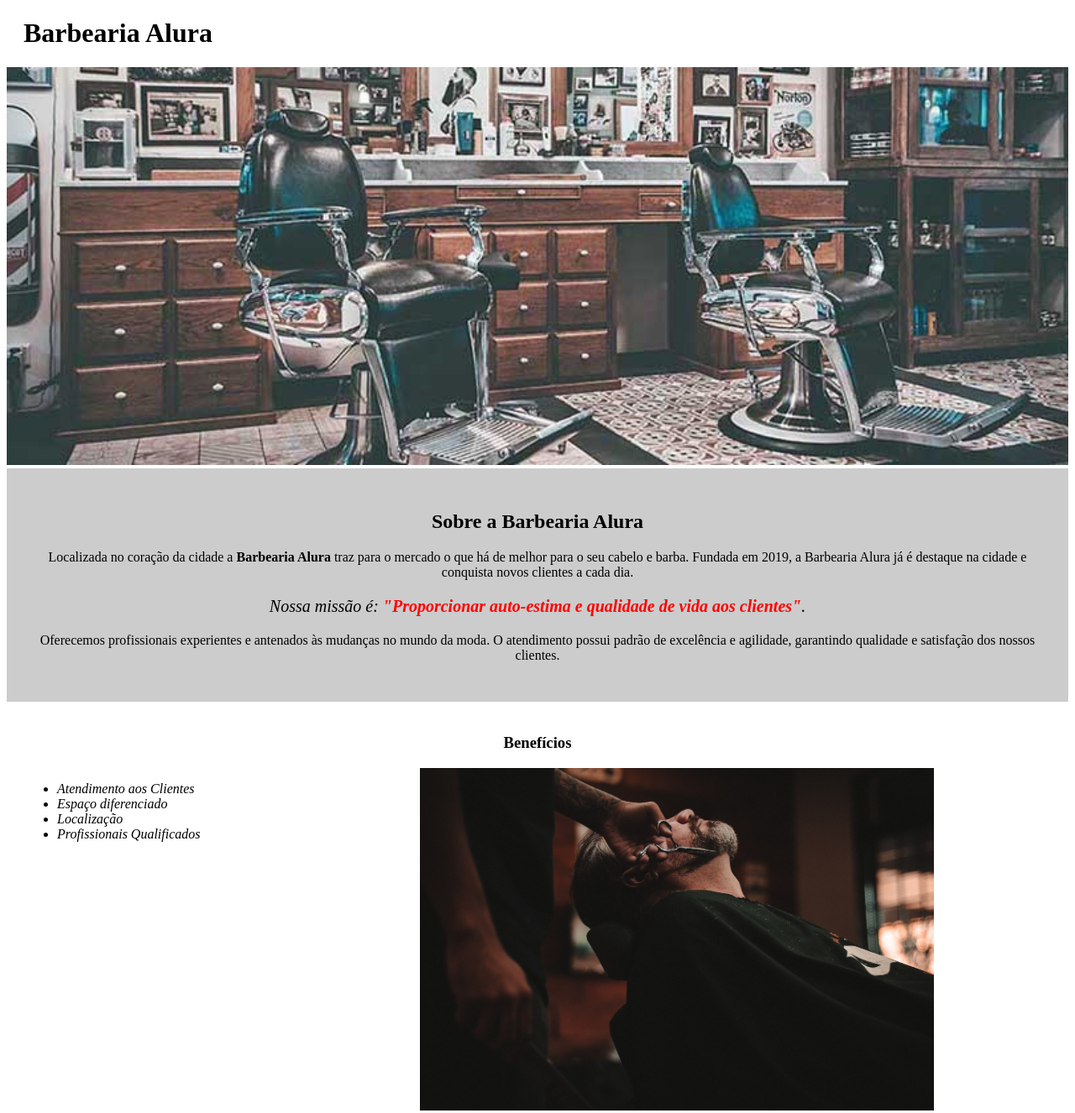
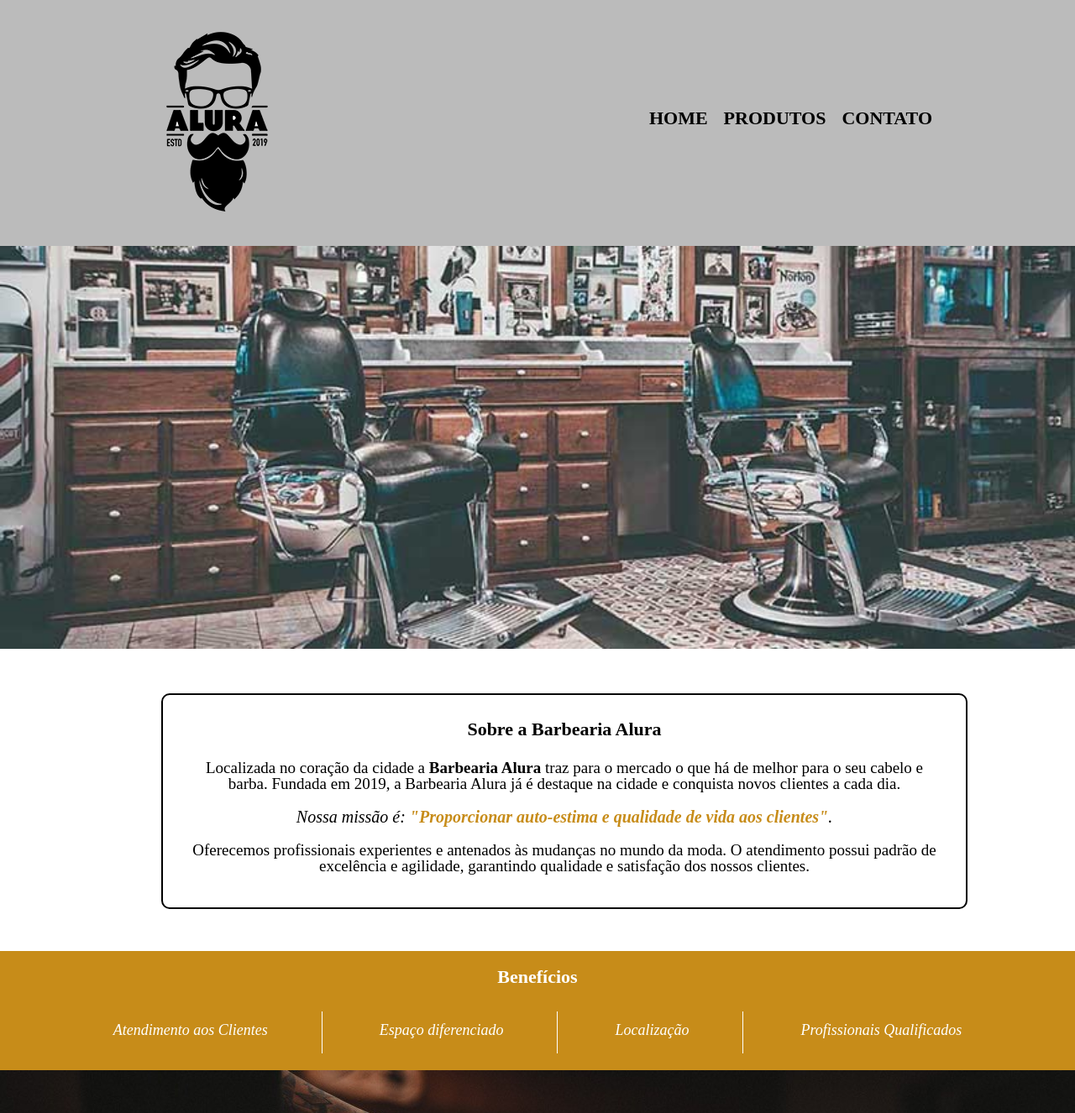
Before and after one commit to leticiamossi/primeiro-site, a plain HTML site: page index.html in a window 1280 px wide. Shown: the top 1326 px of the page at 84% size. Drawn offline with Linux system fonts and the light colour scheme.

Commit message:
Atualizando página principal

```diff
--- a/index.html
+++ b/index.html
@@ -1,22 +1,35 @@
 <!DOCTYPE html>
 <html lang="pt-br">
+
 	<head>
 		<meta charset="utf-8">
 		<title>Barbearia Alura</title>
+		<link rel="stylesheet" href="reset.css">
 		<link rel="stylesheet" href="style.css">
 	</head>
 
 	<body>
 		<header>
-			<h1 class="titulo-principal">Barbearia Alura</h1>
+			<div class="caixa">
+			<h1><img src="imagens/logo.png"></h1>
+				<nav>
+					<ul>
+						<li><a href="index.html">Home</a></li>
+						<li><a href="produtos.html">Produtos</a></li>
+						<li><a href="contato.html">Contato</a></li>
+					</ul>
+				</nav>
+			</div>
 		</header>
+
 		<img id="banner" src="imagens/banner.jpg">
+
 		<div class="principal">
 			<h2 class="titulo-centralizado">Sobre a Barbearia Alura</h2>
 
-			<p>Localizada no coração da cidade a <strong>Barbearia Alura</strong> traz para o mercado o que há de melhor para o seu cabelo e barba. Fundada em 2019, a Barbearia Alura já é destaque na cidade e conquista novos clientes a cada dia.</p>
+			<p>Localizada no coração da cidade a <b>Barbearia Alura</b> traz para o mercado o que há de melhor para o seu cabelo e barba. Fundada em 2019, a Barbearia Alura já é destaque na cidade e conquista novos clientes a cada dia.</p>
 
-			<p id="missao"><em>Nossa missão é: <strong>"Proporcionar auto-estima e qualidade de vida aos clientes"</strong>.</em></p>
+			<p id="missao"><em>Nossa missão é: <b>"Proporcionar auto-estima e qualidade de vida aos clientes"</b>.</em></p>
 
 			<p>Oferecemos profissionais experientes e antenados às mudanças no mundo da moda. O atendimento possui padrão de excelência e agilidade, garantindo qualidade e satisfação dos nossos clientes.</p>
 		</div>
@@ -24,14 +37,19 @@
 		<div class="beneficios">
 			<h3 class="titulo-centralizado">Benefícios</h3>
 
-			<ul>
+			<ul class="lista-beneficios">
 				<li class="itens">Atendimento aos Clientes</li>
 				<li class="itens">Espaço diferenciado</li>
 				<li class="itens">Localização</li>
 				<li class="itens">Profissionais Qualificados</li>
 			</ul>
 
-			<img src="imagens/beneficios.jpg" class="imagembeneficios">
 		</div>
+		<img src="imagens/beneficios.jpg" class="imagembeneficios">
+
+		<footer>
+			<img src="imagens/logo-branco.png">
+			<p class="copyright">&copy; Copyright Barbearia Alura - 2019</p>
+		</footer>
 	</body>
 </html>
--- a/style.css
+++ b/style.css
@@ -1,52 +1,147 @@
-body {
+header {
+	background: #BBBBBB;
+	padding: 20px 0;
+}
+
+.caixa {
+	position: relative;
+	width: 940px;
+	margin: 0 auto;
+}
+
+h1{
+	display: block;
+}
+
+nav {
+	position: absolute;
+	right: 0;
+	top: 110px;
+}
+
+nav li {
+	display: inline;
+	padding-left: 15px
+}
+
+nav a {
+	text-transform: uppercase;
+	color: #000000;
+	text-decoration: none;
+	font-size: 22px;
+	font-weight: bold;
+}
+
+nav a:hover {
+	color: #C78C19;
+	text-decoration: underline;
+}
+
+#banner {
+	width: 100%;;
+}
+
+.principal{
+	width: 70%;
+	border: 2px solid #000000;
+	border-radius: 10px;
+	background: #FFFFFF;
+	padding: 30px;
+	margin: 50px 15%;
 
 }
 
-.titulo-principal {
-	padding-left: 20px;
+.principal:hover {
+	border-color: #C78C19;
 }
 
-#banner{
-	width: 100%;
-}
-
-.principal{
-	background: #CCCCCC;
-	padding: 30px;
+.principal:hover h2 {
+	font-size: 29px;
 }
 
 .titulo-centralizado {
 	text-align: center;
+	font-size: 22px;
+	font-weight: bold;
+	padding-bottom: 15px;
 }
 
 p {
+	font-size: 19px;
 	text-align: center;
+	padding: 10px 0;
+}
+
+b {
+	font-weight: bold;
 }
 
 #missao {
 	font-size: 20px;
 }
 
-em strong {
-	color: red;
+em {
+	font-style: italic;
+}
+
+em b {
+	color: #C78C19;
+}
+
+div h3 {
+	color: #FFFFFF;
+	margin-bottom: 15px;
+}
+
+.beneficios {
+	background: #C78C19;
+	margin-top: 50px;
+	padding: 20px 0;
+}
+
+.lista-beneficios {
+	width: 100%;
+	display: inline-block;
+	vertical-align: top;
+	text-align: center;
+}
+
+.lista-beneficios li:last-child {
+  border: 0px;
 }
 
 .itens {
+	font-size: 18px;
+	color: #FFFFFF;
 	font-style: italic;
+	display: inline-block;
+	height: 50px;
+	box-sizing: border-box;
+	padding-right: 5%;
+	padding-left: 5%;
+	border-right: 1px solid #FFFFFF;
+	padding-top: 1%;
 }
 
-.beneficios {
-	background: #FFFFFF;
-	padding: 20px;
-}
-
-ul {
-	display: inline-block;
-	vertical-align: top;
-	width: 20%;
-	margin-right: 15%;
+ul li:hover {
+	color: #000000;
+	font-size: 20px;
 }
 
 .imagembeneficios {
-	width: 50%;
+	padding: 0;
+	width: 100%;
 }
+
+
+footer {
+	text-align: center;
+	background: url(imagens/bg.jpg);
+	padding: 40px 0;
+}
+
+.copyright {
+	color: #FFFFFF;
+	font-size: 13px;
+	margin-top: 20px;
+}
```
